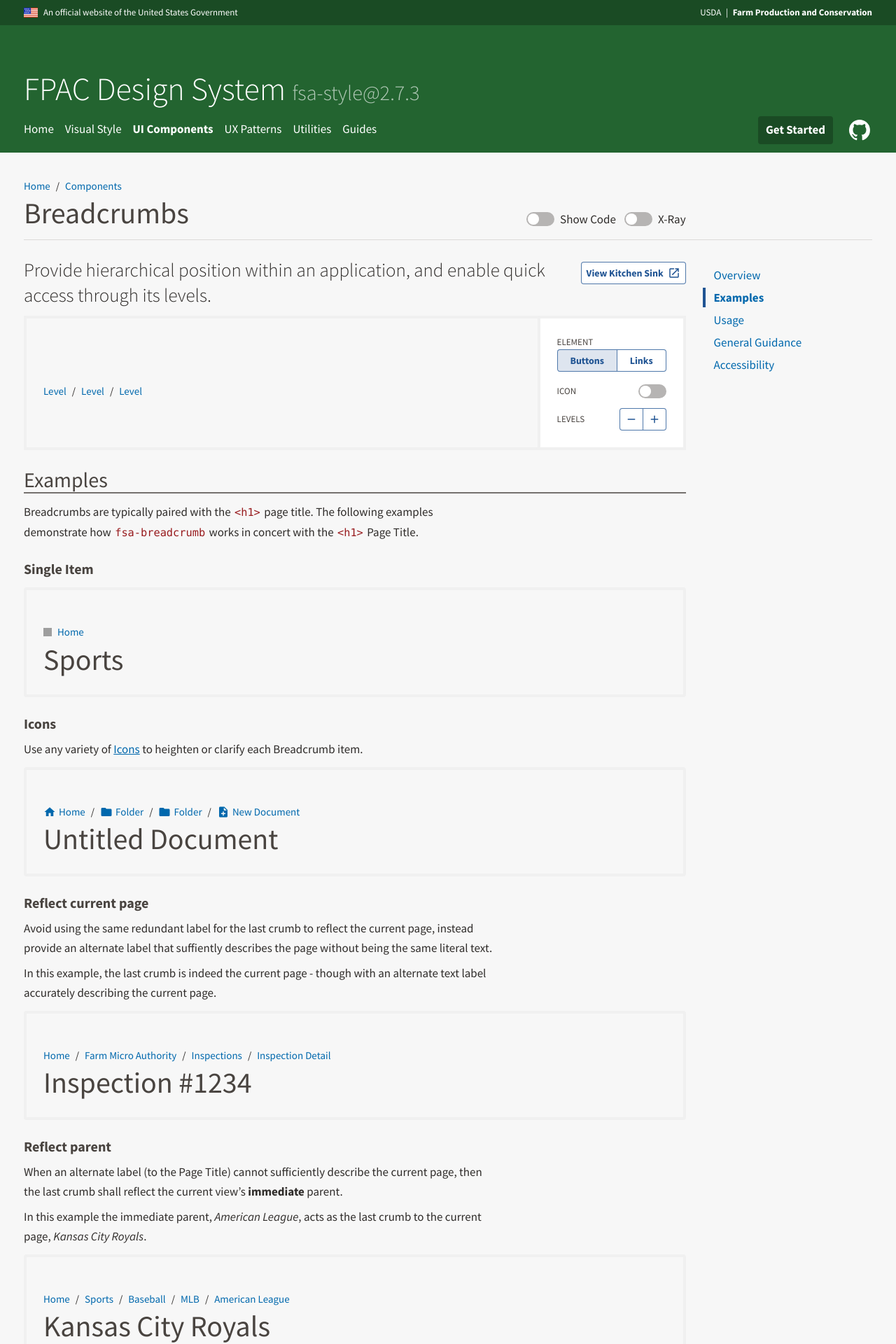
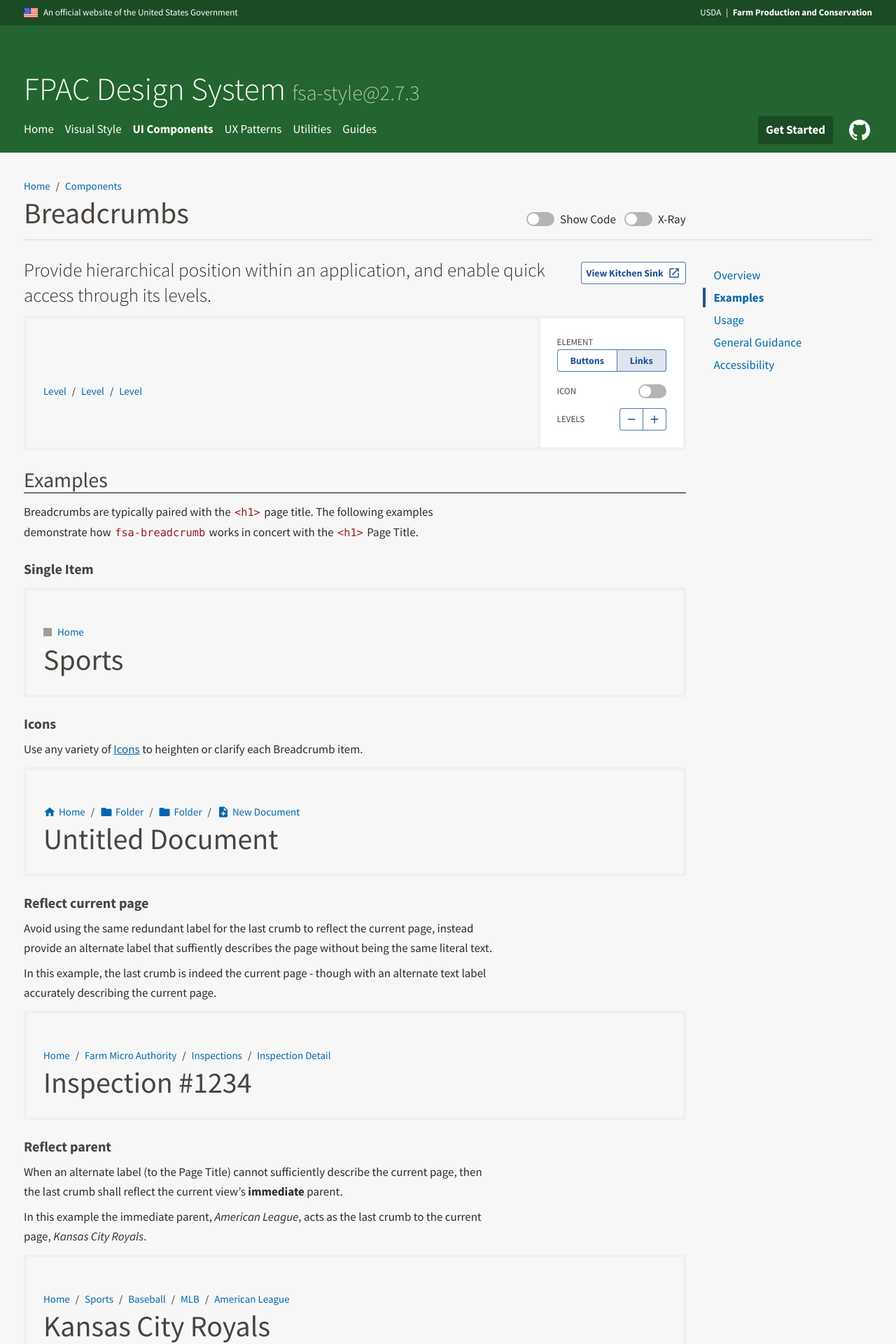
Before and after one commit to USDA-FSA/fsa-design-system, a Jekyll site: the page built from components/breadcrumbs/index.md, in a window 1280 px wide. Shown: the top 1920 px of the page at 70% size. Built offline with Jekyll 4.4.1, drawn with Linux system fonts in a browser that asks for light colours; grey boxes are pictures that could not be loaded.

Commit message:
Element Type Button Group added to Button Group component [amends #497]

```diff
--- a/components/breadcrumbs/index.md
+++ b/components/breadcrumbs/index.md
@@ -15,8 +15,8 @@
     <div class="fsa-field ds-combinator__item">
       <label class="fsa-field__label fsa-text--h6 ds-combinator__label" for="combinatorElement" id="combinatorElementLabel">Element</label>
       <span class="fsa-btn-group fsa-btn-group--fill fsa-btn-group--small" role="group" id="combinatorElement" aria-describedby="combinatorElementLabel">
-        <button data-behavior="combinator-btn-group" data-element-type="button" class="fsa-btn-group__item fsa-btn-group__item--active" type="button" aria-selected="true">Buttons</button>
-        <button data-behavior="combinator-btn-group" data-element-type="a" class="fsa-btn-group__item" type="button">Links</button>
+        <button data-behavior="combinator-btn-group combinator-change-element" data-element-type="button" class="fsa-btn-group__item" type="button">Buttons</button>
+        <button data-behavior="combinator-btn-group combinator-change-element" data-element-type="a" class="fsa-btn-group__item fsa-btn-group__item--active" aria-selected="true" type="button">Links</button>
       </span>
     </div>
     <div class="fsa-field ds-combinator__item ds-combinator__item--inline">
@@ -44,19 +44,19 @@
       <nav class="fsa-breadcrumb__nav" aria-label="Breadcrumbs">
         <ol class="fsa-breadcrumb__list">
           <li class="fsa-breadcrumb__item">
-            <a href="/link.html" class="fsa-breadcrumb__link">
+            <a href="/link.html" class="combinatorElement fsa-breadcrumb__link">
               <svg hidden class="fsa-icon fsa-icon--size-1 combinatorIconSample" aria-hidden="true" focusable="false" role="img" fill="#494440" xmlns="http://www.w3.org/2000/svg" width="24" height="24" viewBox="0 0 24 24"><path d="M19 5v14H5V5h14m0-2H5c-1.1 0-2 .9-2 2v14c0 1.1.9 2 2 2h14c1.1 0 2-.9 2-2V5c0-1.1-.9-2-2-2z"></path></svg>
               Level
             </a>
           </li>
           <li class="fsa-breadcrumb__item">
-            <a href="/link.html" class="fsa-breadcrumb__link">
+            <a href="/link.html" class="combinatorElement fsa-breadcrumb__link">
               <svg hidden class="fsa-icon fsa-icon--size-1 combinatorIconSample" aria-hidden="true" focusable="false" role="img" fill="#494440" xmlns="http://www.w3.org/2000/svg" width="24" height="24" viewBox="0 0 24 24"><path d="M19 5v14H5V5h14m0-2H5c-1.1 0-2 .9-2 2v14c0 1.1.9 2 2 2h14c1.1 0 2-.9 2-2V5c0-1.1-.9-2-2-2z"></path></svg>
               Level
             </a>
           </li>
           <li class="fsa-breadcrumb__item" aria-current="page">
-            <a href="/link.html" class="fsa-breadcrumb__link">
+            <a href="/link.html" class="combinatorElement fsa-breadcrumb__link">
               <svg hidden class="fsa-icon fsa-icon--size-1 combinatorIconSample" aria-hidden="true" focusable="false" role="img" fill="#494440" xmlns="http://www.w3.org/2000/svg" width="24" height="24" viewBox="0 0 24 24"><path d="M19 5v14H5V5h14m0-2H5c-1.1 0-2 .9-2 2v14c0 1.1.9 2 2 2h14c1.1 0 2-.9 2-2V5c0-1.1-.9-2-2-2z"></path></svg>
               Level
             </a>
```
